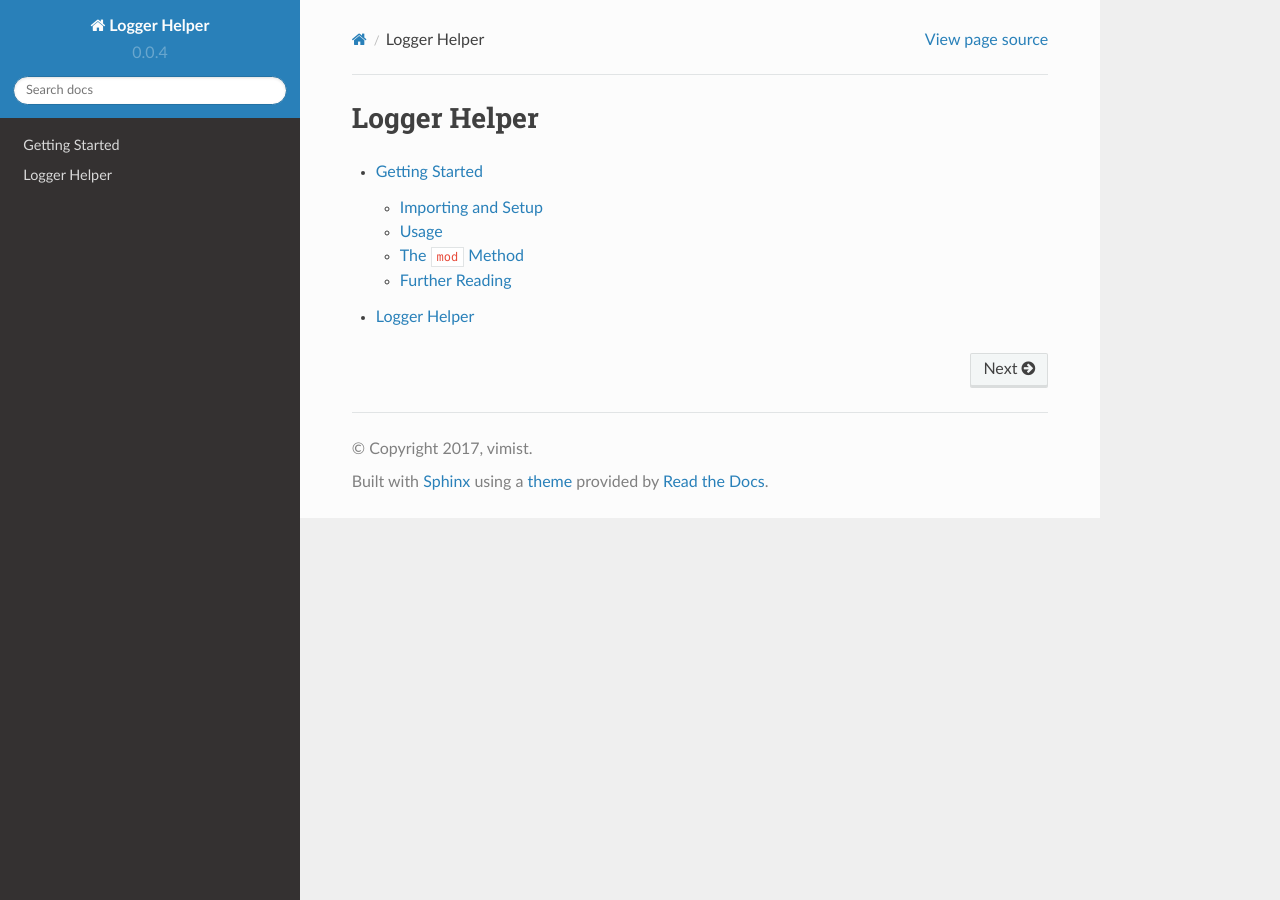
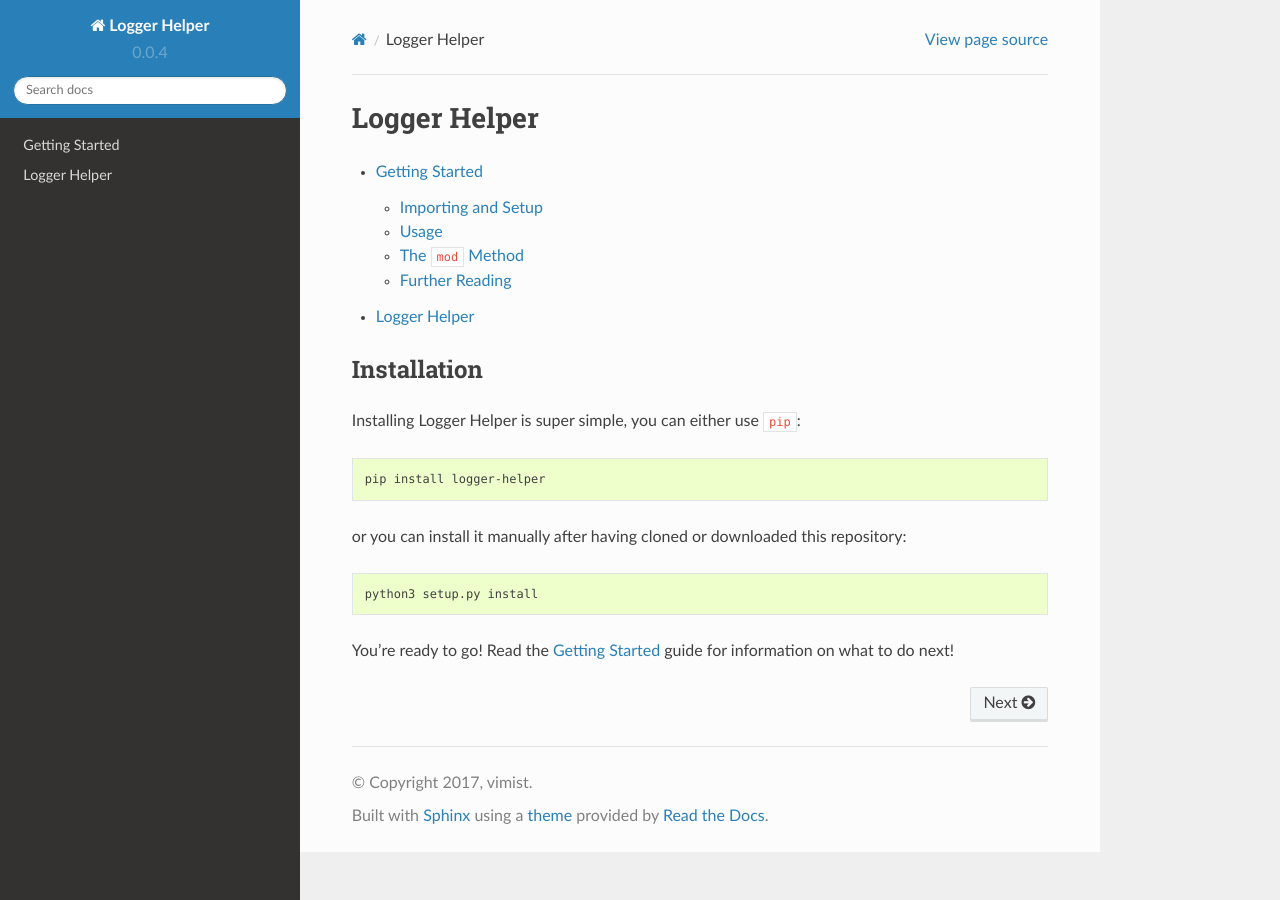
Before and after one commit to vimist/logger-helper, a Sphinx documentation site: the page built from docs/index.rst, in a window 1280 px wide. Built offline with Sphinx 7.4.7 and the Read the Docs theme 2.0.0, drawn with Linux system fonts in a browser that asks for light colours.

Commit message:
Added installation instructions to docs.

```diff
--- a/docs/getting_started.rst
+++ b/docs/getting_started.rst
@@ -1,8 +1,12 @@
+.. _getting-started:
+
 Getting Started
 ===============
 
 .. toctree::
    :maxdepth: 2
+
+Please read the :ref:`installation` section before going any further.
 
 Importing and Setup
 -------------------
--- a/docs/index.rst
+++ b/docs/index.rst
@@ -6,3 +6,24 @@
 
    getting_started
    logger_helper
+
+.. _installation:
+
+Installation
+------------
+
+Installing Logger Helper is super simple, you can either use ``pip``:
+
+.. code:: bash
+
+   pip install logger-helper
+
+or you can install it manually after having cloned or downloaded this
+repository:
+
+.. code:: bash
+
+   python3 setup.py install
+
+You're ready to go! Read the :ref:`getting-started` guide for information on
+what to do next!
```
